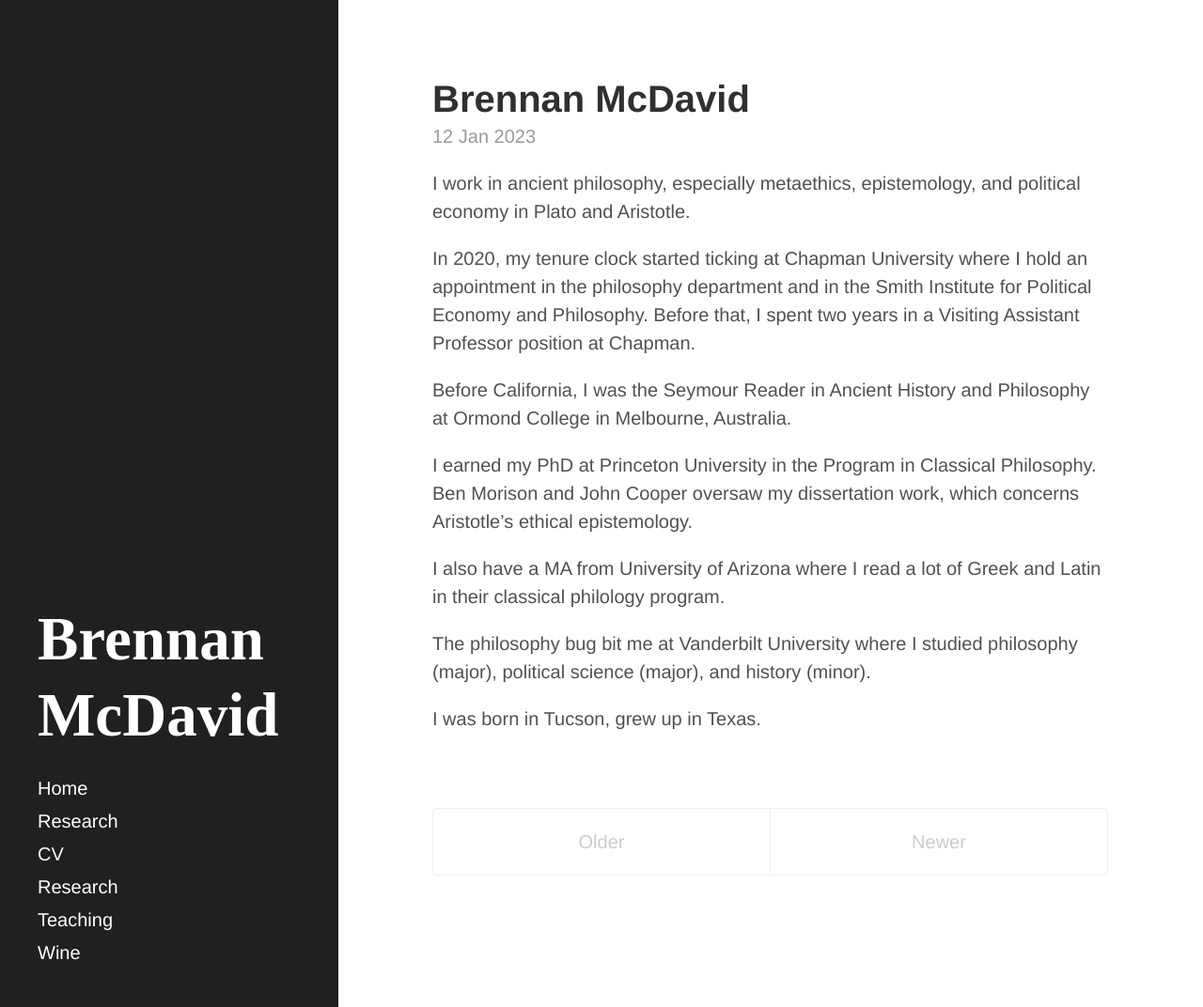
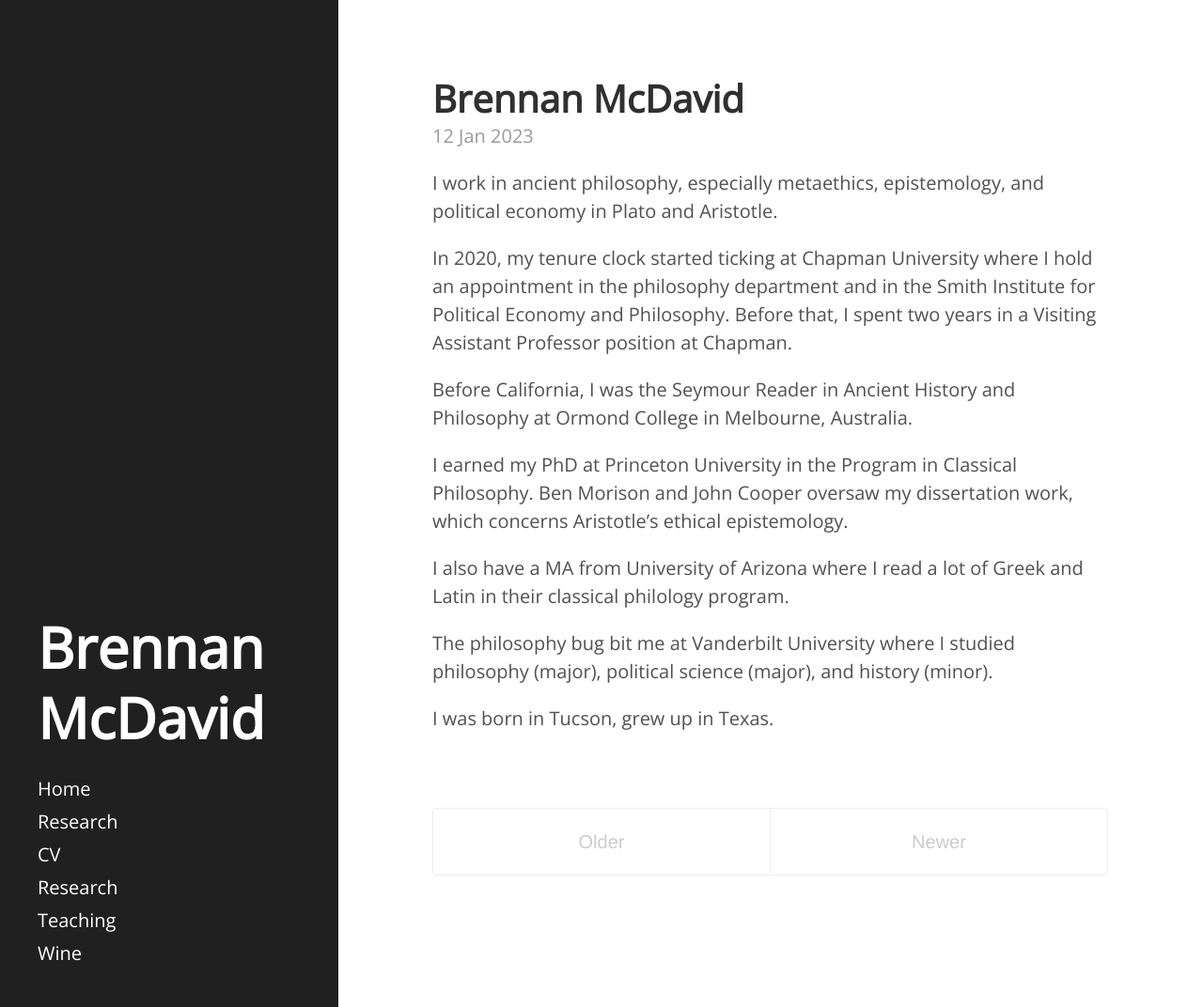
Before and after one commit to bkmcdavid/bkmcdavid.github.io, a Jekyll site: the page built from index.html, in a window 1280 px wide and 1072 px high. Shown: the whole window at 94% size. Built offline with Jekyll 4.4.1, drawn with Linux system fonts in a browser that asks for light colours; the list of posts is cut into pages by our own code.

Commit message:
Update hyde.css

```diff
--- a/public/css/hyde.css
+++ b/public/css/hyde.css
@@ -32,7 +32,7 @@
  */
 
 html {
-  font-family: "PT Sans", Helvetica, Arial, sans-serif;
+  font-family: "Open Sans", sans-serif;
 }
 @media (min-width: 48em) {
   html {
@@ -79,8 +79,8 @@ html {
 .sidebar-about h1 {
   color: #fff;
   margin-top: 0;
-  font-family: "Abril Fatface", serif;
-  font-size: 3.25rem;
+  font-family: "Open Sans", sans-serif;
+  font-size: 3rem;
 }
 
 /* Sidebar nav */
```
